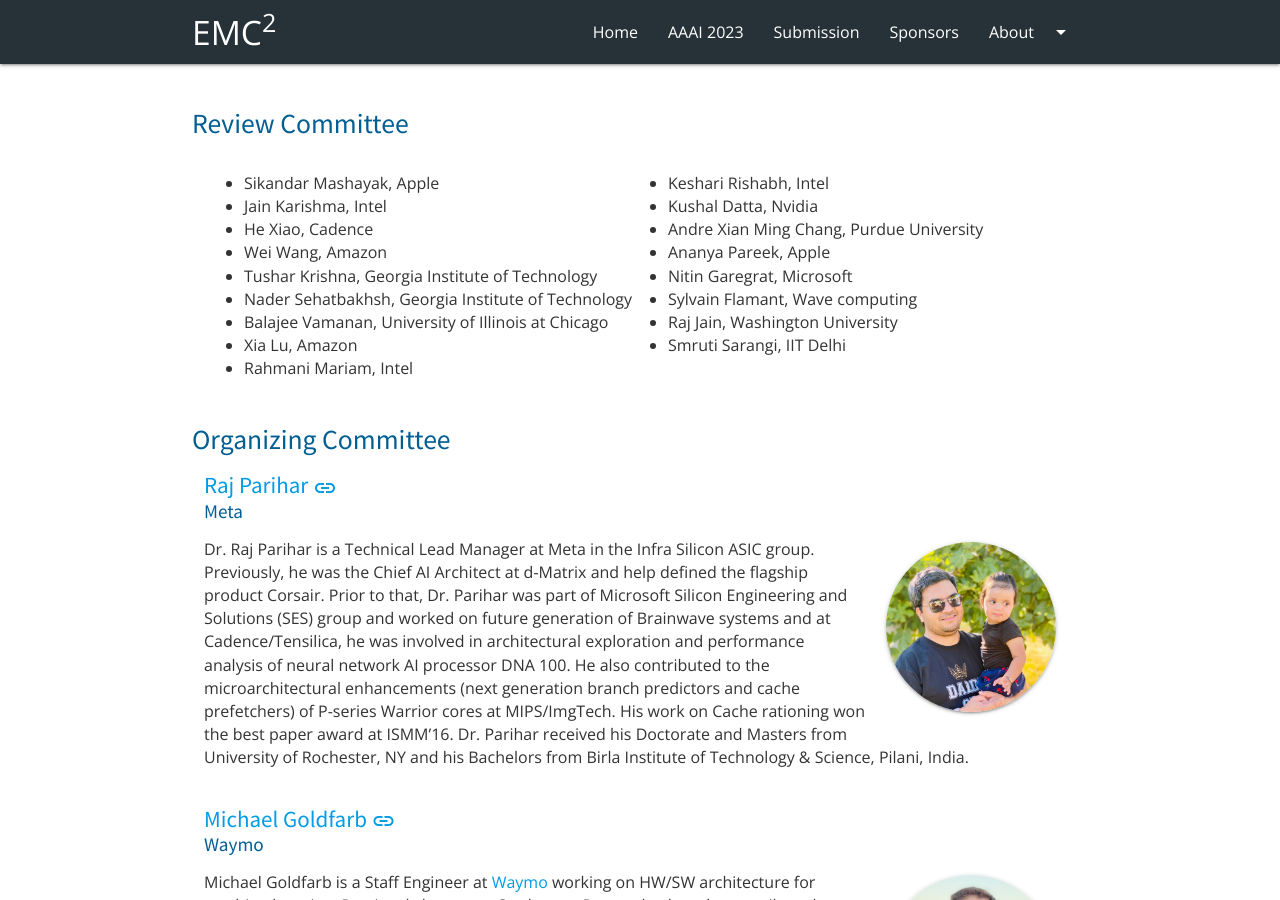
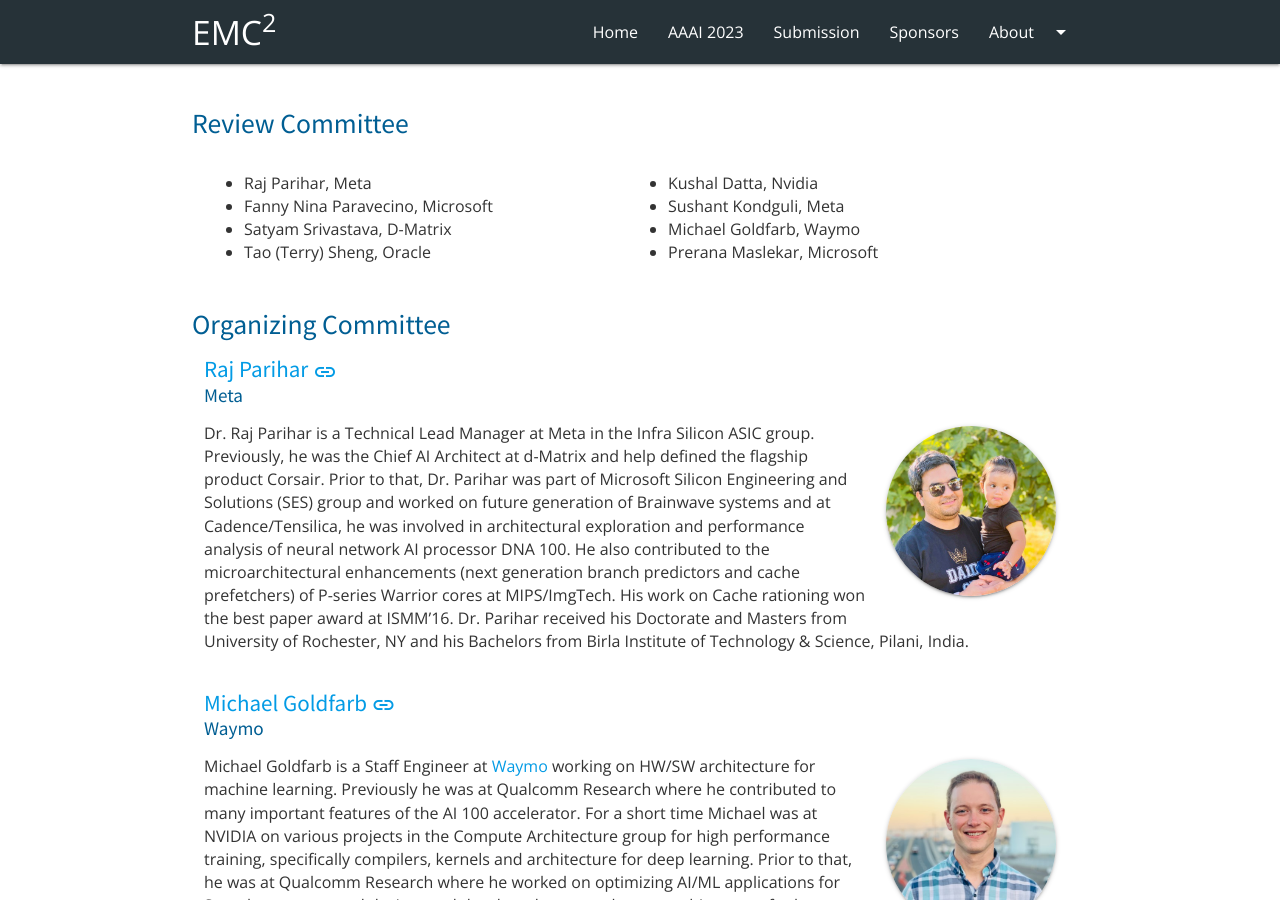
Before and after one commit to mgoldfar/emc2-web, a Jekyll site: the page built from program-committee.html, in a window 1280 px wide and 900 px high. Built offline with Jekyll 4.4.1, drawn with Linux system fonts in a browser that asks for light colours.

Commit message:
updated committee

```diff
--- a/program-committee.html
+++ b/program-committee.html
@@ -2,40 +2,23 @@
 layout: default
 permalink: /program-committee
 reviewers:
-    - name: Sikandar Mashayak
-      affiliation: Apple
-    - name: Jain Karishma
-      affiliation: Intel
-    - name: He Xiao
-      affiliation: Cadence
-    - name: Wei	Wang
-      affiliation: Amazon
-    - name: Tushar Krishna
-      affiliation: Georgia Institute of Technology
-    - name: Nader Sehatbakhsh
-      affiliation: Georgia Institute of Technology
-    - name: Balajee	Vamanan
-      affiliation: University of Illinois at Chicago
-    - name: Xia	Lu
-      affiliation: Amazon
-    - name: Rahmani	Mariam
-      affiliation: Intel
-    - name:  Keshari Rishabh
-      affiliation: Intel
-    - name: Kushal	Datta
+    - name: Raj Parihar
+      affiliation: Meta
+    - name: Fanny Nina Paravecino
+      affiliation: Microsoft
+    - name: Satyam Srivastava
+      affiliation: D-Matrix
+    - name: Tao (Terry) Sheng
+      affiliation: Oracle
+    - name: Kushal Datta
       affiliation: Nvidia
-    - name:  Andre Xian	Ming Chang
-      affiliation: Purdue University
-    - name: Ananya Pareek
-      affiliation: Apple
-    - name: Nitin Garegrat
+    - name: Sushant Kondguli
+      affiliation: Meta
+    - name: Michael Goldfarb
+      affiliation: Waymo
+    - name: Prerana Maslekar
       affiliation: Microsoft
-    - name: Sylvain Flamant
-      affiliation: Wave computing
-    - name: Raj Jain
-      affiliation: Washington University
-    - name: Smruti Sarangi
-      affiliation: IIT Delhi
+
 
 ---
 <!--
```
